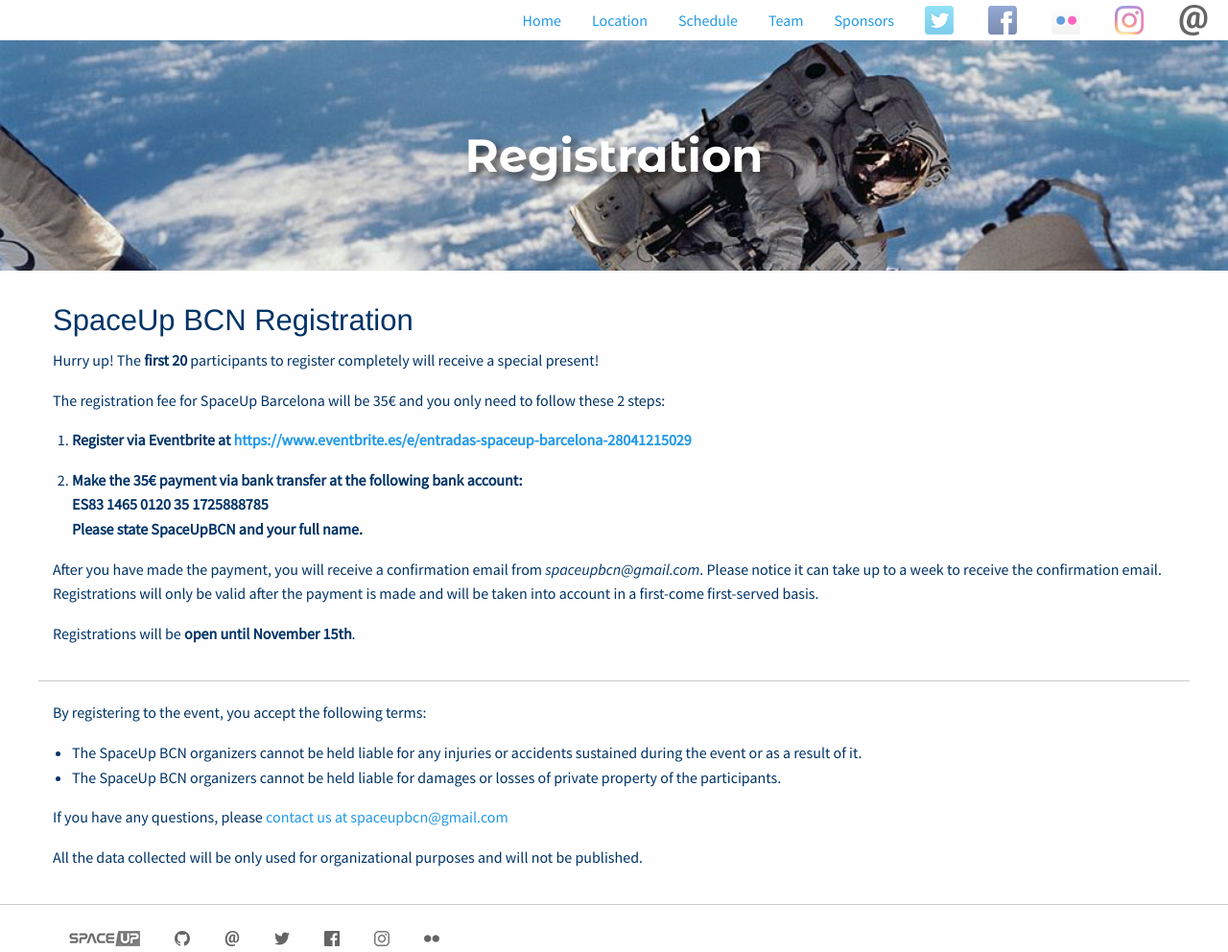
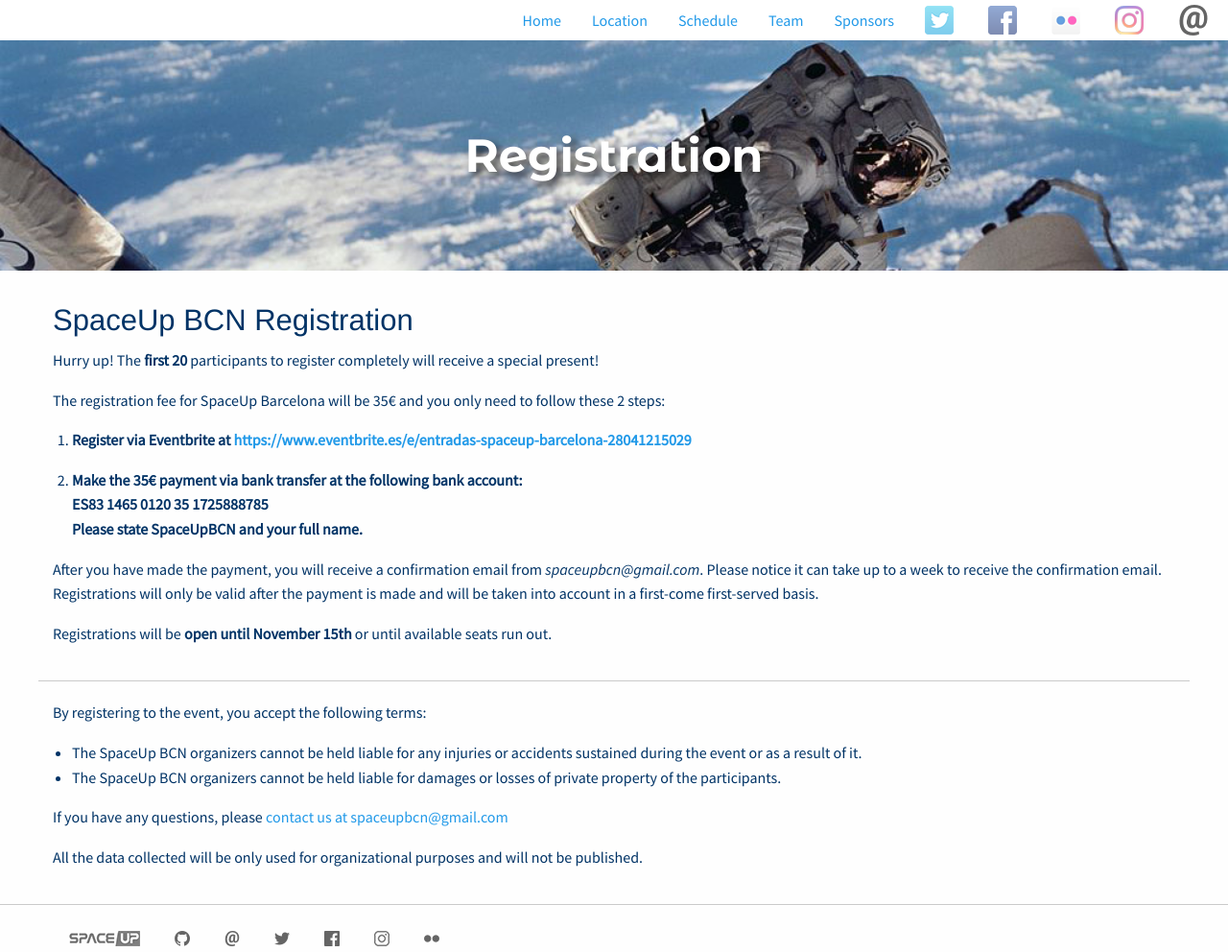
Before and after one commit to xuanxu/spaceup_bcn, a Jekyll site: the page built from registration.html, in a window 1280 px wide. Shown: the whole page at 96% size. Built offline with Jekyll 4.4.1, drawn with Linux system fonts in a browser that asks for light colours.

Commit message:
changes copy

```diff
--- a/registration.html
+++ b/registration.html
@@ -23,7 +23,7 @@ permalink: /registration/
 
   <p>After you have made the payment, you will receive a confirmation email from <i>spaceupbcn@gmail.com</i>. Please notice it can take up to a week to receive the confirmation email. Registrations will only be valid after the payment is made and will be taken into account in a first-come first-served basis.</p>
 
-  <p>Registrations will be <strong>open until November 15th</strong>.</p>
+  <p>Registrations will be <strong>open until November 15th</strong> or until available seats run out.</p>
 </div>
 
 <hr>
```
